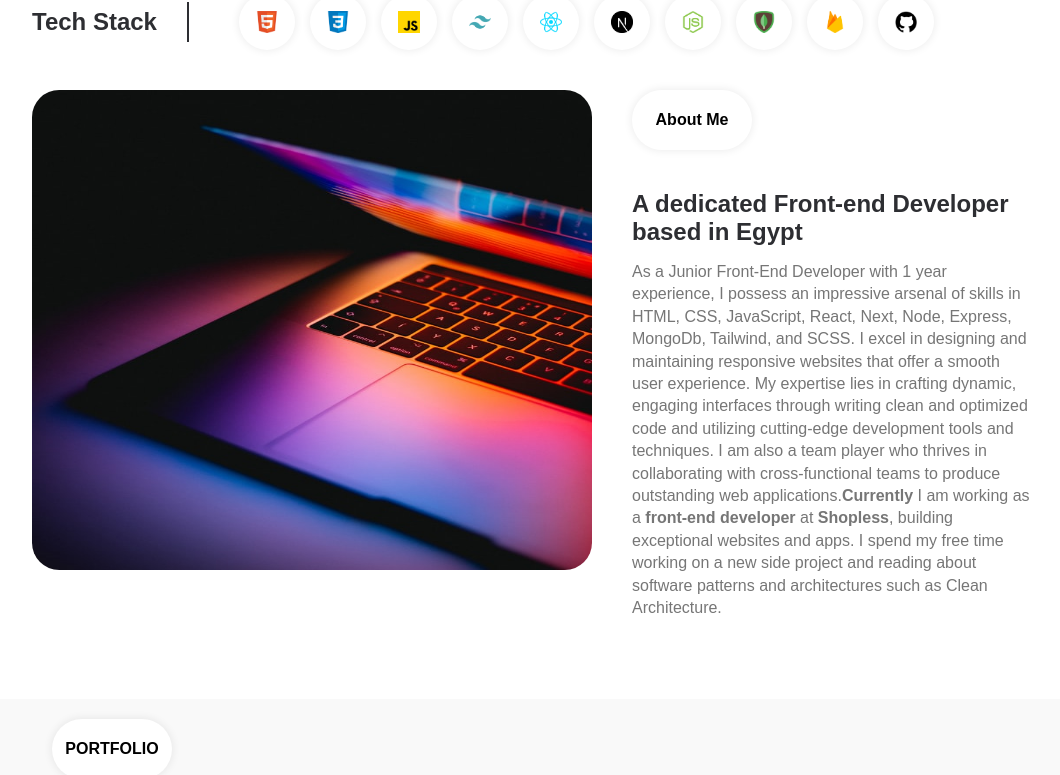
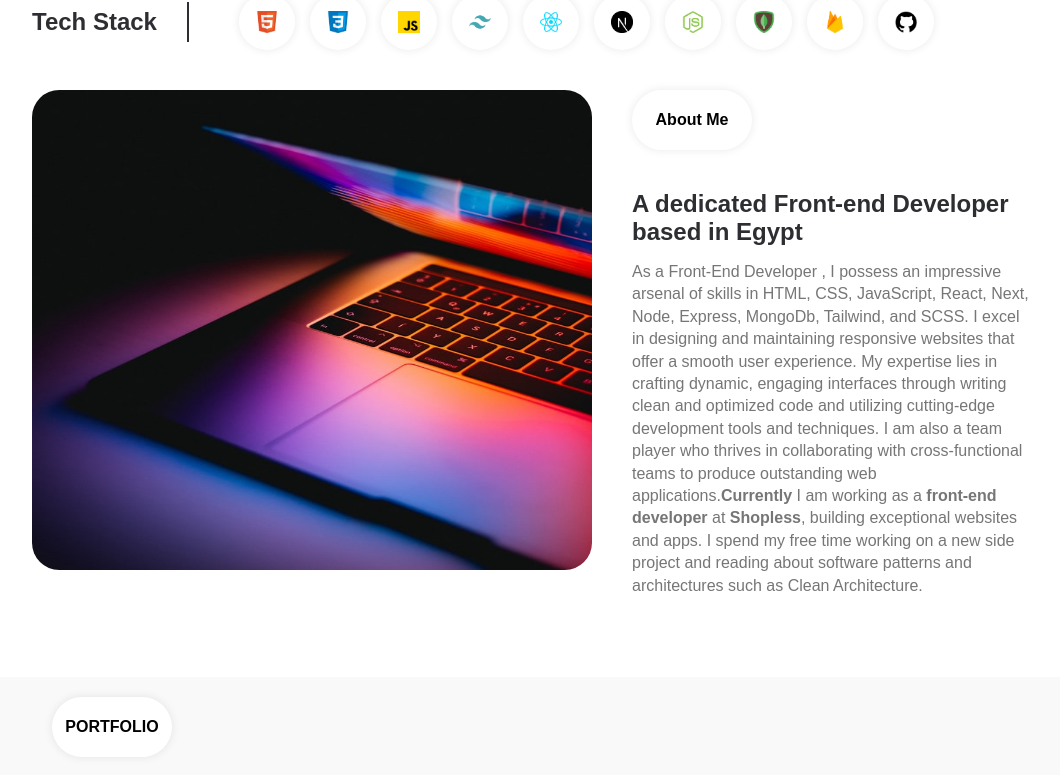
Before and after one commit to AbdullahAhmed11/portfolio, a Next.js app: page / in a window 1280 px wide. Shown: the part 575-1350 px from the top of the page, without its empty margins (108-1168 px from the left). Built offline with nearby package versions, Linux system fonts and the light colour scheme.

Commit message:
UpdateText

```diff
--- a/componets/About/About.tsx
+++ b/componets/About/About.tsx
@@ -147,7 +147,7 @@ function About() {
                                 fontFamily="Mulish,sans-serif"
                                 color="#767676"
                             >
-            As a Junior Front-End Developer with 1 year experience, I possess an impressive arsenal of skills in
+            As a  Front-End Developer , I possess an impressive arsenal of skills in
             HTML, CSS, JavaScript, React, Next, Node, Express, MongoDb, Tailwind, and SCSS. I excel in designing and maintaining
             responsive websites that offer a smooth user experience. My expertise lies in crafting
             dynamic, engaging interfaces through writing clean and optimized code and utilizing
--- a/componets/About/AboutMobile.tsx
+++ b/componets/About/AboutMobile.tsx
@@ -154,7 +154,7 @@ function AboutMobile() {
                                 color="#767676"
                                 p="10px"
                             >
- As a Junior Front-End Developer with 1 year experience, I possess an impressive arsenal of skills in
+ As a  Front-End Developer , I possess an impressive arsenal of skills in
             HTML, CSS, JavaScript, React, Next, Node, Express, MongoDb, Tailwind, and SCSS. I excel in designing and maintaining
             responsive websites that offer a smooth user experience. My expertise lies in crafting
             dynamic, engaging interfaces through writing clean and optimized code and utilizing
--- /dev/null
+++ b/componets/Constant.tsx
@@ -0,0 +1,5 @@
+export const COLOR = [
+    {
+        darkMode: "#000"
+    }
+]
--- a/componets/HomeSection/HomeSection.tsx
+++ b/componets/HomeSection/HomeSection.tsx
@@ -8,7 +8,7 @@ import Link from "next/link";
 import "@fortawesome/fontawesome-svg-core/styles.css";
 import { FontAwesomeIcon } from "@fortawesome/react-fontawesome";
 import {GiSpiralLollipop} from "react-icons/gi"
-
+import {COLOR} from ".././Constant"
 function HomeSection() {
 
 
@@ -50,6 +50,7 @@ function HomeSection() {
                     color="#555"
                     lineHeight="1.6"
                     fontFamily="Mulish,sans-serif"
+
                 >
                     Hi, I'm Abdullah Ahmed. A passionate Front-end React Developer based in Egypt. <GiSpiralLollipop color="red"/>
                 </Text>
```
